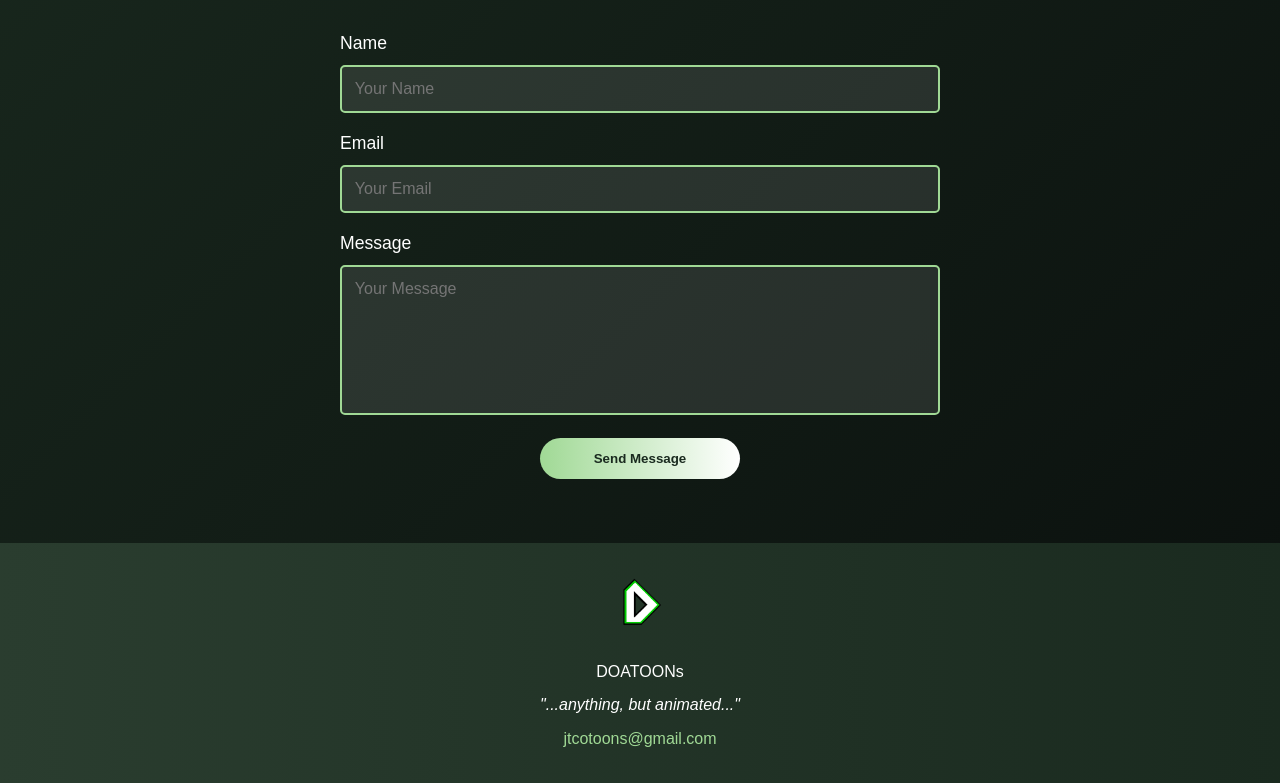
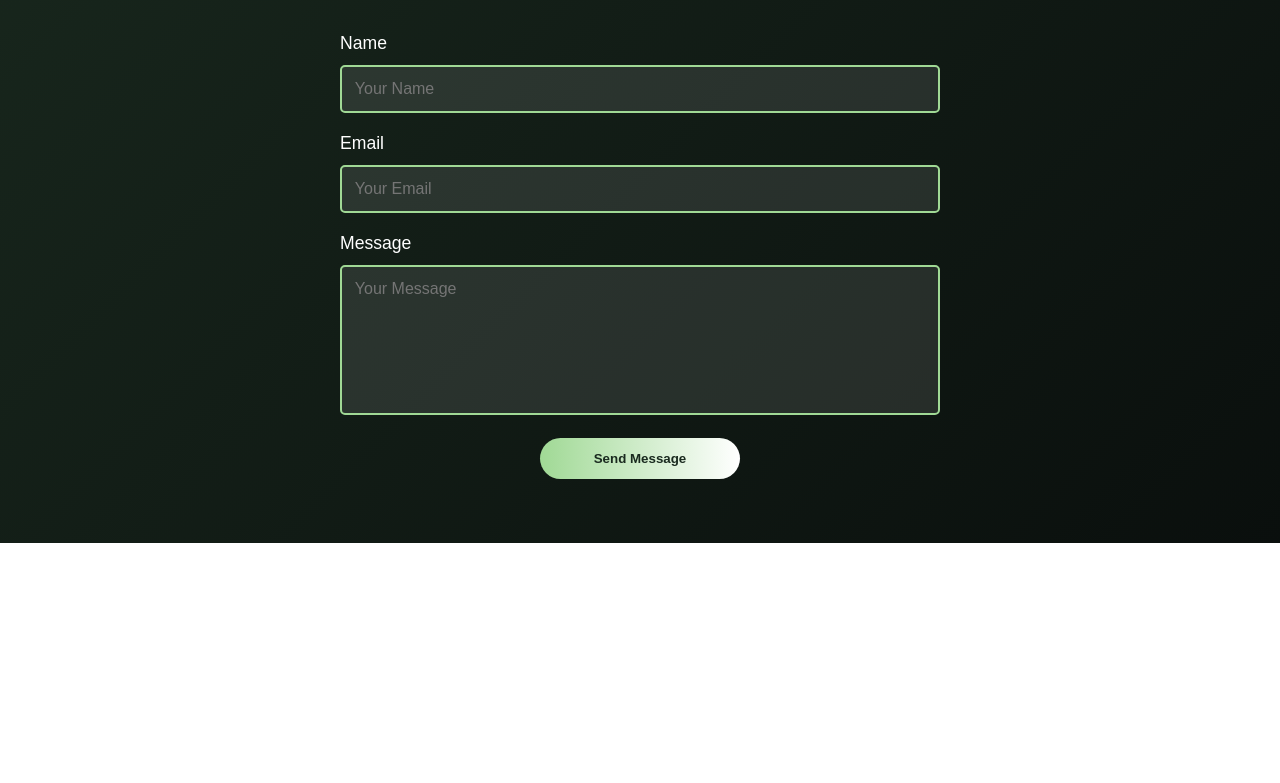
Before and after one commit to Tof-O/DOATOONs-, a plain HTML site: page contact-us.html in a window 1280 px wide. Shown: the part 385-1168 px from the top of the page. After the commit the page ends 928 px from the top, so only its background shows below. Drawn offline with Linux system fonts and the light colour scheme.

Commit message:
Update contact-us.html

```diff
--- a/contact-us.html
+++ b/contact-us.html
@@ -346,14 +346,7 @@
         </form>
     </div>
 
-    <footer>
-        <div class="footer-logo">
-            <img src="Logos/Official.png" alt="DOATOONS Footer Logo" onerror="this.onerror=null; this.src='https://via.placeholder.com/40x40?text=Logo';">
-        </div>
-        <p>DOATOONs</p>
-        <p class="slogan">"...anything, but animated..."</p>
-        <p><a href="mailto:jtcotoons@gmail.com" style="color: #a0d995; text-decoration: none; transition: color 0.3s;">jtcotoons@gmail.com</a></p>
-    </footer>
+    <div id="footer-placeholder"></div>
 
     <script src="scripts.js"></script>
     <script>
```
